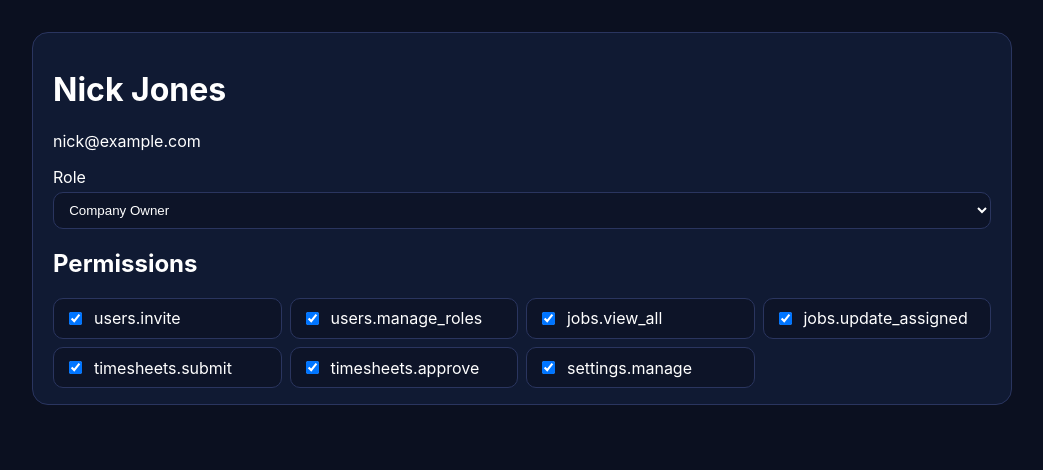
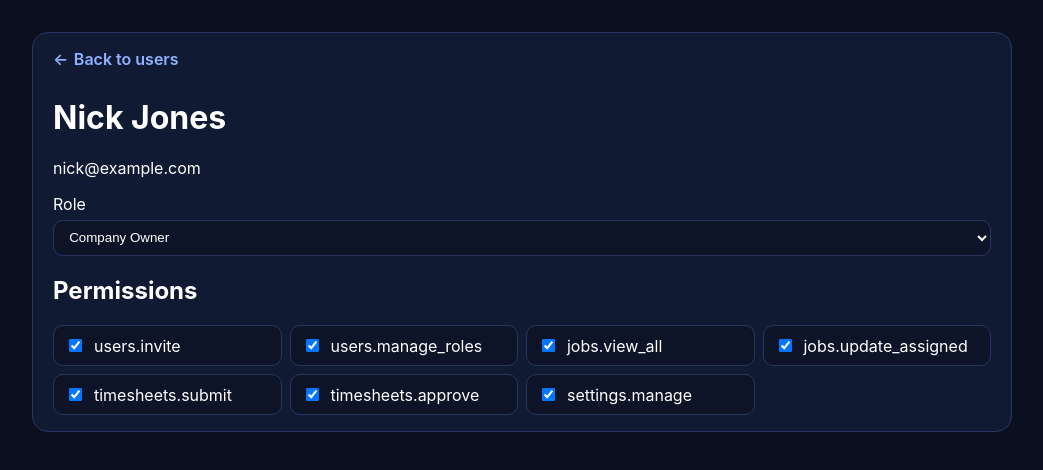
Before and after one commit to plumbedup-wq/Tradepilot, a Next.js app: page /settings/users/1 in a window 1280 px wide. Shown: the top 470 px of the page, without its empty margins (118-1161 px from the left). Built offline with nearby package versions, Linux system fonts and the light colour scheme.

Commit message:
Add top-left back arrow link on user detail page

```diff
--- a/app/globals.css
+++ b/app/globals.css
@@ -33,3 +33,5 @@ input { background: #0d1428; color: #fff; }
 .field select { background:#0d1428; color:#fff; border:1px solid #2a355f; border-radius:10px; padding:.55rem .7rem; }
 .perm-grid { display:grid; gap:.5rem; grid-template-columns: repeat(auto-fit,minmax(220px,1fr)); }
 .perm-item { display:flex; align-items:center; gap:.55rem; border:1px solid #2a355f; border-radius:10px; padding:.6rem .7rem; background:#0d1428; }
+.back-link { display:inline-flex; align-items:center; gap:.35rem; color:#8fb3ff; text-decoration:none; margin-bottom:.45rem; font-weight:600; }
+.back-link:hover { color:#bfd1ff; }
--- a/app/settings/users/[id]/page.tsx
+++ b/app/settings/users/[id]/page.tsx
@@ -1,3 +1,4 @@
+import { BackLink } from "@/components/back-link";
 import { PERMISSIONS, ROLE_LABELS, ROLE_DEFAULT_PERMISSIONS, type RoleSlug } from "@/lib/auth/rbac";
 
 const user = { id: "1", name: "Nick Jones", role: "owner" as RoleSlug, email: "nick@example.com" };
@@ -7,6 +8,7 @@ export default function UserDetailPage() {
 
   return (
     <main className="settings-shell">
+      <BackLink href="/settings/users" label="Back to users" />
       <h1>{user.name}</h1>
       <p>{user.email}</p>
       <label className="field">
--- /dev/null
+++ b/components/back-link.tsx
@@ -0,0 +1,10 @@
+import Link from "next/link";
+
+export function BackLink({ href, label }: { href: string; label: string }) {
+  return (
+    <Link href={href} className="back-link" aria-label={label}>
+      <span aria-hidden>←</span>
+      <span>{label}</span>
+    </Link>
+  );
+}
```
